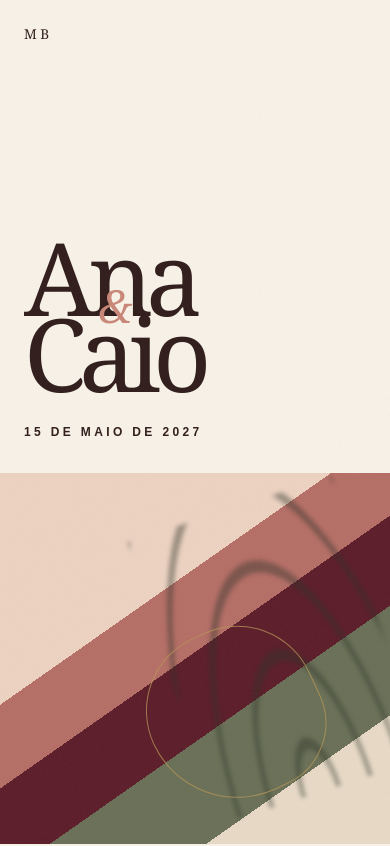
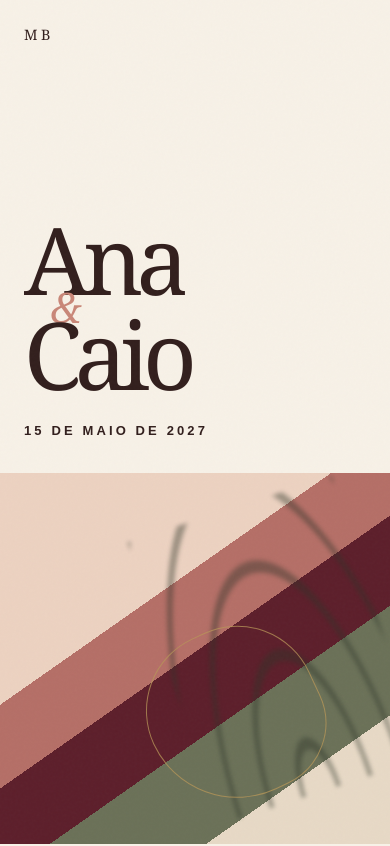
Before and after one commit to BrunoARS-dev/memoriesbb-celebracoes, a Next.js app: page / in a window 390 px wide. Shown: the top 846 px of the page. Built offline with nearby package versions, Linux system fonts and the light colour scheme.

Commit message:
fix: aprimora legibilidade e responsividade do convite

```diff
--- a/src/app/globals.css
+++ b/src/app/globals.css
@@ -18,10 +18,10 @@ a{color:inherit} ::selection{background:var(--accent);color:var(--accent-contras
 
 .hero{position:relative;min-height:100svh;display:grid;grid-template-columns:minmax(0,.9fr) minmax(0,1.1fr);overflow:hidden}
 .hero-copy{position:relative;z-index:2;display:flex;flex-direction:column;justify-content:center;padding:7vw 2rem 7vw max(2rem,calc((100vw - 72rem)/2))}
-.brand-mark{position:absolute;top:2.25rem;margin:0;font-family:var(--font-display);font-size:.85rem;letter-spacing:.25em}
+.brand-mark{position:absolute;top:2.25rem;margin:0;font-family:var(--font-display);font-size:.9rem;letter-spacing:.25em}
 .hero h1{margin:0;font-family:var(--font-display);font-size:clamp(4.75rem,10vw,10rem);font-weight:400;letter-spacing:-.075em;line-height:.75}
 .hero h1 span{display:block}.hero h1 i{display:block;margin:-.03em 0 -.05em .55em;color:var(--blush);font-size:.72em;font-weight:400}
-.hero-date{margin:3rem 0 0;font-size:.75rem;font-weight:700;letter-spacing:.28em;text-transform:uppercase}.hero-photo{min-height:100svh}
+.hero-date{margin:3rem 0 0;font-size:.8125rem;font-weight:700;letter-spacing:.24em;text-transform:uppercase}.hero-photo{min-height:100svh}
 .editorial-photo{position:relative;margin:0;overflow:hidden;background:#d8b09d}.photo-placeholder{position:absolute;inset:0;overflow:hidden;background:linear-gradient(145deg,#ecd2c1 0 36%,#b56f67 36% 49%,#5d1f2b 49% 63%,#6b7158 63% 80%,#e7d9c6 80%)}
 .photo-olive .photo-placeholder{background:linear-gradient(145deg,#d7ccb9 0 30%,#65705a 30% 62%,#303b31 62% 68%,#c98a7b 68%)}
 .photo-wine .photo-placeholder{background:linear-gradient(150deg,#eadbca 0 32%,#6b2431 32% 68%,#b98172 68% 80%,#68705a 80%)}
@@ -54,7 +54,7 @@ a{color:inherit} ::selection{background:var(--accent);color:var(--accent-contras
 .rsvp-section{padding:clamp(6rem,9vw,9rem) 0;background:var(--accent);color:#eadfd4;text-align:center}.rsvp-inner{max-width:47rem}.rsvp-inner>p{margin:0 auto 2rem;color:#cdb9ae}.rsvp-inner a{border-color:var(--gold);background:transparent;color:#eadfd4;letter-spacing:.14em}.site-footer{padding:2.5rem 0;background:#242722;color:var(--gold);text-align:center}.site-footer p{margin:0;font-family:var(--font-display);font-size:1.5rem}
 
 @media(max-width:767px){
-  .hero{grid-template-columns:1fr;grid-template-rows:56svh 44svh}.hero-copy{padding:5rem 1.5rem 2rem;justify-content:flex-end}.brand-mark{top:1.5rem}.hero h1{font-size:clamp(4.5rem,26vw,7rem)}.hero h1 i{position:absolute;margin:-.58em 0 0 1.62em;font-size:.45em}.hero-date{margin-top:2rem}.hero-photo{min-height:44svh}.scroll-cue{display:none}
+  .hero{grid-template-columns:1fr;grid-template-rows:56svh 44svh}.hero-copy{padding:5rem 1.5rem 2rem;justify-content:flex-end}.brand-mark{top:1.5rem}.hero h1{font-size:clamp(4.5rem,24vw,6.5rem)}.hero h1 i{position:static;margin:-.08em 0 -.08em .62em;font-size:.45em}.hero-date{margin-top:2rem}.hero-photo{min-height:44svh}.scroll-cue{display:none}
   .opening{padding-block:6rem}.countdown{margin-top:4rem;padding-top:3rem}.countdown-grid{grid-template-columns:repeat(2,1fr);gap:2rem 0}.countdown-unit:nth-child(2){border:0}
   .details-grid,.timeline-layout,.location-layout,.dress-layout,.story-layout{grid-template-columns:1fr}.details-grid,.location-layout{gap:3rem}.date-panel{padding:2rem 0 0;border-top:1px solid var(--line);border-left:0}.timeline-layout{gap:4rem}.timeline-list::before{left:4.15rem}.timeline-list li{grid-template-columns:3.25rem 1fr;gap:2rem}.timeline-list li::before{left:3.87rem}.map-art{min-height:20rem}
   .dress-layout>div:first-child,.story-layout>div:last-child{padding:5rem 1.5rem}.paint-art{min-height:18rem}.story-art{min-height:22rem;order:2}.gallery-grid{grid-template-columns:1fr;max-width:34rem;margin-inline:auto}.gallery-grid .editorial-photo,.gallery-grid .editorial-photo:nth-child(2){aspect-ratio:4/3}
--- a/src/components/ui/link-button.tsx
+++ b/src/components/ui/link-button.tsx
@@ -16,7 +16,7 @@ export function LinkButton({
 }: LinkButtonProps) {
   return (
     <a
-      className={`inline-flex min-h-12 items-center justify-center px-7 text-xs font-semibold tracking-[0.12em] uppercase transition-colors focus-visible:outline-2 focus-visible:outline-offset-4 focus-visible:outline-accent ${variants[variant]} ${className}`}
+      className={`inline-flex min-h-12 items-center justify-center px-7 text-sm font-semibold tracking-[0.1em] uppercase transition-colors focus-visible:outline-2 focus-visible:outline-offset-4 focus-visible:outline-accent ${variants[variant]} ${className}`}
       {...props}
     />
   );
```
